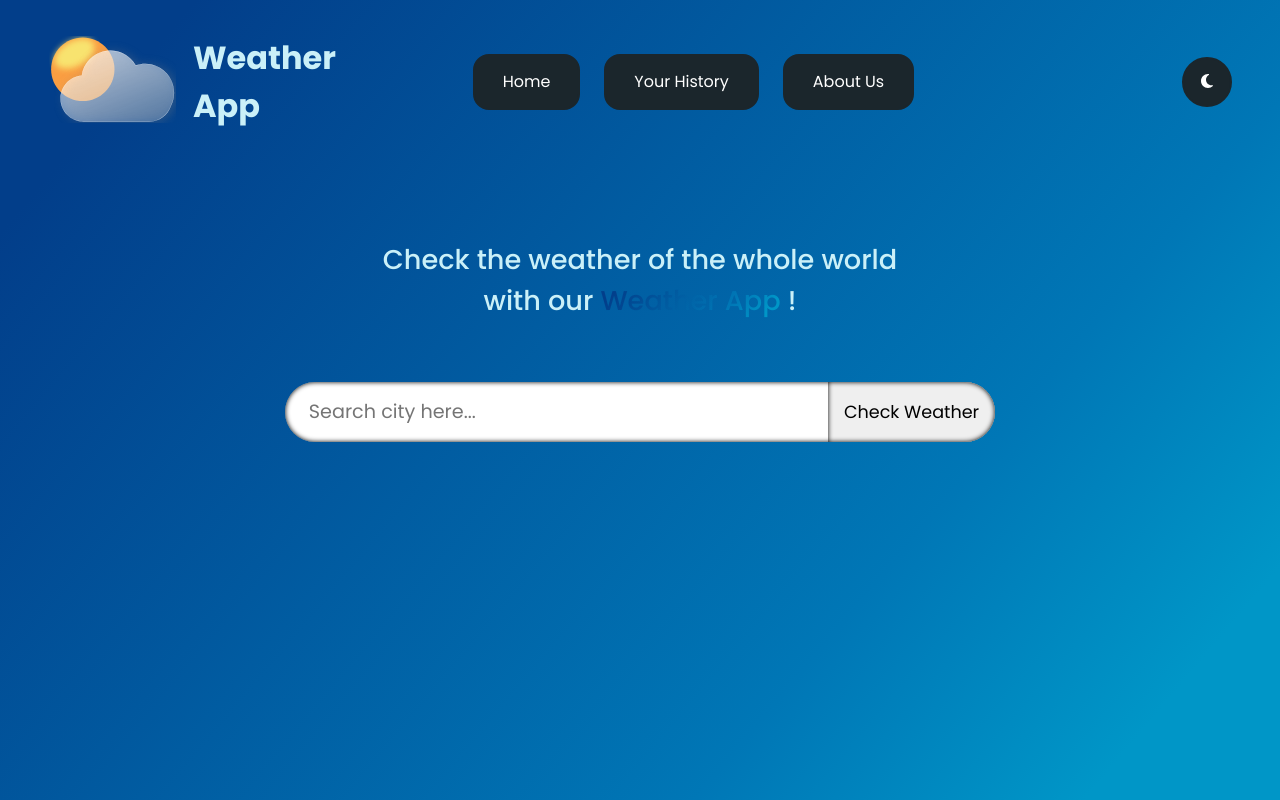
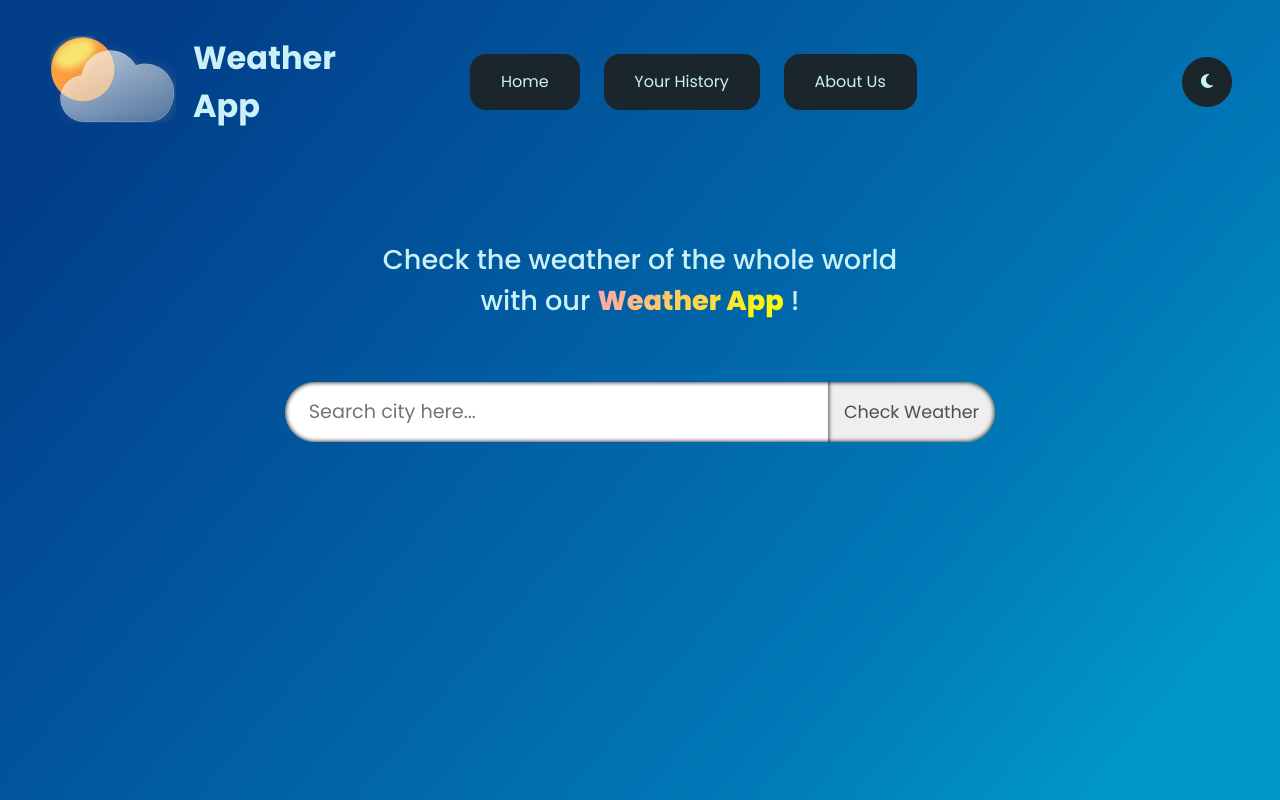
Before and after one commit to Mr-TwisT/weather-app, a React (Create React App) app: page / in a window 1280 px wide. Built offline with nearby package versions, Linux system fonts and the light colour scheme.

Commit message:
upgrade styles

```diff
--- a/src/components/Navbar.jsx
+++ b/src/components/Navbar.jsx
@@ -12,6 +12,9 @@ const Navbar = () => {
 
   const handleClickTheme = () => {
     setIsDark((prevState) => !prevState);
+
+    const app = document.querySelector('.app');
+    app.classList.toggle('dark');
   };
 
   return (
--- a/src/index.css
+++ b/src/index.css
@@ -38,3 +38,21 @@ h5,
 h6 {
   overflow-wrap: break-word;
 }
+
+/* CSS VARIABLES */
+
+:root {
+  --color-primary: #1b262c;
+  --color-secondary: #24353e;
+  --color-accent: #00b4d8;
+
+  --color-text-primary: #caf0f8;
+  --color-text-secondary: #495057;
+
+  --color-blue-dark: rgba(2, 62, 138, 1);
+  --color-blue-medium: rgba(0, 119, 182, 1);
+  --color-blue-light: rgba(0, 150, 199, 1);
+
+  --color-white: #fff;
+  --color-black: #000;
+}
--- a/src/styles/App.css
+++ b/src/styles/App.css
@@ -3,25 +3,41 @@
 .app {
   width: 100vw;
   min-height: 100vh;
-  color: #caf0f8;
+  color: var(--color-text-primary);
   font-family: Poppins;
   background: linear-gradient(
     310deg,
-    rgba(0, 150, 199, 1) 10%,
-    rgba(0, 119, 182, 1) 30%,
-    rgba(2, 62, 138, 1) 90%
+    var(--color-blue-light) 10%,
+    var(--color-blue-medium) 30%,
+    var(--color-blue-dark) 90%
   );
   padding: 2rem 3rem;
 }
 
 .gradient-color {
+  font-weight: 800;
   background: linear-gradient(
-    310deg,
-    rgba(0, 150, 199, 1) 10%,
-    rgba(0, 119, 182, 1) 30%,
-    rgba(2, 62, 138, 1) 90%
+    135deg,
+    rgb(255, 168, 168) 10%,
+    rgb(252, 255, 0) 90%
   );
   background-clip: text;
   -webkit-background-clip: text;
   -webkit-text-fill-color: transparent;
 }
+
+.dark {
+  --color-primary: #24353e;
+  --color-secondary: #1b262c;
+  --color-accent: #023e8a;
+
+  --color-text-primary: #fff;
+  --color-text-secondary: #495057;
+
+  --color-blue-dark: rgba(3, 19, 93, 1);
+  --color-blue-medium: rgba(3, 33, 108, 1);
+  --color-blue-light: rgba(2, 62, 138, 1);
+
+  --color-white: #fff;
+  --color-black: #000;
+}
--- a/src/styles/InputField.css
+++ b/src/styles/InputField.css
@@ -1,39 +1,40 @@
 .form {
   position: relative;
   display: flex;
+  align-items: center;
   width: 60%;
-  align-items: center;
 }
 
 .form__input {
   width: 100%;
-  padding: 16px 24px;
+  padding: 1rem 1.5rem;
   font-size: 1.2rem;
   border: none;
   border-radius: 50px;
   outline: none;
-  box-shadow: inset 0 0 5px #000;
+  box-shadow: inset 0 0 5px var(--color-black);
 }
 
 .form__button {
   position: absolute;
   right: 0;
   height: 100%;
-  padding: 0 16px;
+  padding: 0 1rem;
   border: none;
   border-radius: 0 50px 50px 0;
-  /* border-left: 2px solid #000; */
-  box-shadow: inset 0 0 5px #000;
+  box-shadow: inset 0 0 5px var(--color-black);
+  color: var(--color-text-secondary);
   font-size: 1.1rem;
   transition: all 0.2s;
 }
 
 .form__button:hover {
   cursor: pointer;
-  background-color: #00b4d8;
+  color: var(--color-text-primary);
+  background-color: var(--color-accent);
 }
 
 .form__button:active {
   transform: scale(0.8);
-  box-shadow: 0 0 5px #000;
+  box-shadow: 0 0 5px var(--color-black);
 }
--- a/src/styles/MainPage.css
+++ b/src/styles/MainPage.css
@@ -1,14 +1,13 @@
 .mainPage {
   width: 100%;
   margin-top: 6rem;
-  /* background-color: lightslategray; */
 }
 
 .mainPage__welcomeText {
   text-align: center;
   font-size: 1.7rem;
   font-weight: 500;
-  padding: 12px 0;
+  padding: 0.75rem 0;
 }
 
 .mainPage__form {
--- a/src/styles/MenuButton.css
+++ b/src/styles/MenuButton.css
@@ -1,13 +1,13 @@
 .menuButton {
-  padding: 14px 28px;
-  border: 2px solid #1b262c;
-  border-radius: 16px;
-  color: #fff;
-  background: #1b262c;
+  padding: 0.9rem 1.8rem;
+  border: 2px solid var(--color-primary);
+  border-radius: 1rem;
+  color: var(--color-text);
+  background: var(--color-primary);
 }
 
 .menuButton:hover {
   cursor: pointer;
-  background: #24353e;
-  border-color: #24353e;
+  background: var(--color-secondary);
+  border-color: var(--color-secondary);
 }
--- a/src/styles/Navbar.css
+++ b/src/styles/Navbar.css
@@ -16,7 +16,7 @@
   gap: 6px;
 }
 
-.logo:hover {
+.navbar__logo:hover {
   cursor: pointer;
 }
 
@@ -49,21 +49,21 @@
 .themeBtn {
   width: 100%;
   height: 100%;
-  border: 2px solid #1b262c;
+  border: 2px solid var(--color-primary);
   border-radius: 50%;
-  background: #1b262c;
+  background: var(--color-primary);
 }
 
 .themeBtn:hover {
   cursor: pointer;
-  background: #24353e;
-  border-color: #24353e;
+  background: var(--color-secondary);
+  border-color: var(--color-secondary);
 }
 
 .btnSun {
-  color: #fff;
+  color: var(--color-text-primary);
 }
 
 .btnMoon {
-  color: #fff;
+  color: var(--color-text-primary);
 }
--- a/src/styles/WeatherCard.css
+++ b/src/styles/WeatherCard.css
@@ -1,18 +1,10 @@
 .weatherCard {
-  /* position: relative; */
   width: 100%;
   margin: 20px 50px;
   padding-bottom: 3rem;
   border-radius: 20px;
   background-color: lightslategray;
 }
-
-/* .weatherCard__icon {
-  position: absolute;
-  top: -50px;
-  right: -50px;
-  max-width: 75%;
-} */
 
 .weatherCard__icon {
   margin: 1.5rem auto;
@@ -24,7 +16,7 @@
   flex-direction: column;
   align-items: center;
   justify-content: center;
-  /* margin-top: 8rem; */
+  margin-top: 2rem;
 }
 
 .mainInfo {
@@ -46,7 +38,7 @@
 .details {
   display: flex;
   flex-direction: column;
-  margin-top: 12px;
+  margin-top: 0.75rem;
   text-align: center;
   font-size: 1.2rem;
   font-weight: 500;
```
